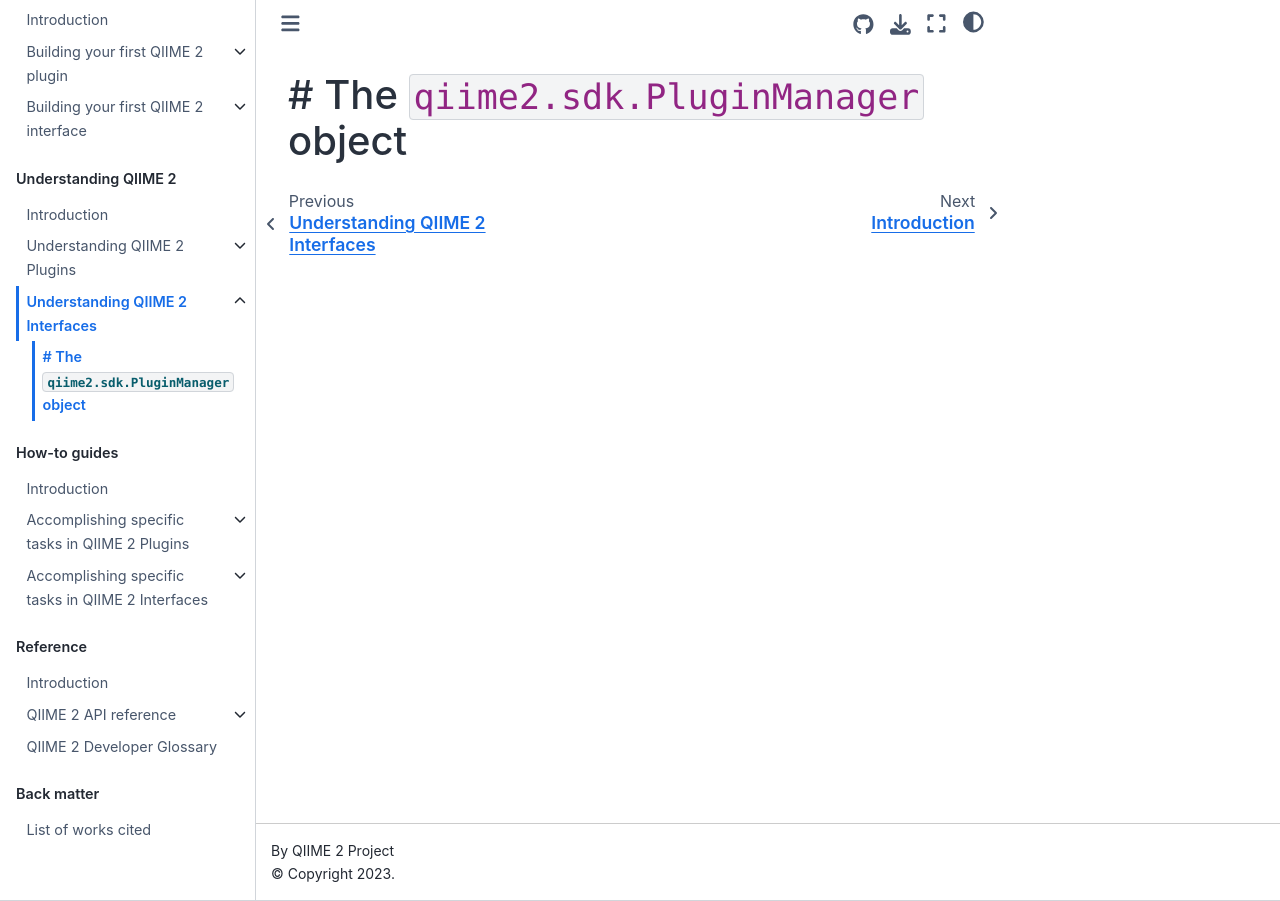
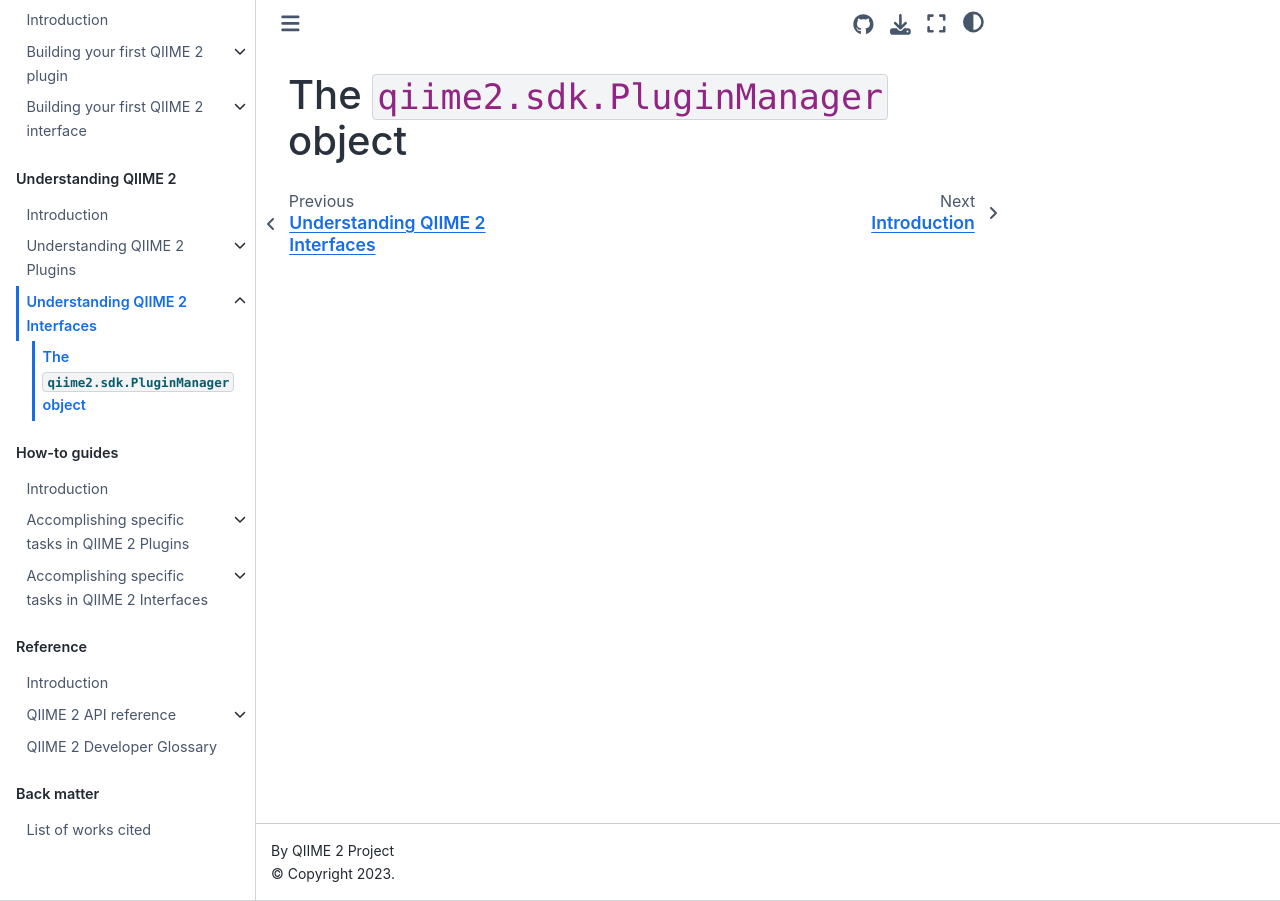
Before and after one commit to caporaso-lab/developing-with-qiime2, a Jupyter Book: the page built from book/20-understanding/20-interfaces/10-plugin-manager.md, in a window 1280 px wide. Built offline with Jupyter Book 1.0.4 settings and Sphinx 7.4.7 and the Sphinx Book theme 1.1.4, drawn with Linux system fonts in a browser that asks for light colours.

Commit message:
SQUASH: Remove redundant #

```diff
--- a/book/20-understanding/20-interfaces/10-plugin-manager.md
+++ b/book/20-understanding/20-interfaces/10-plugin-manager.md
@@ -1 +1 @@
-# # The `qiime2.sdk.PluginManager` object
+# The `qiime2.sdk.PluginManager` object
```
